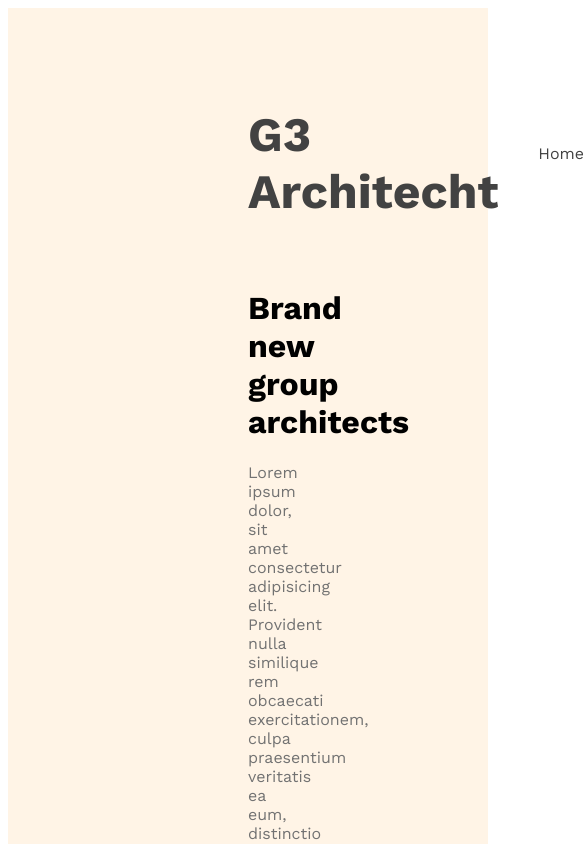
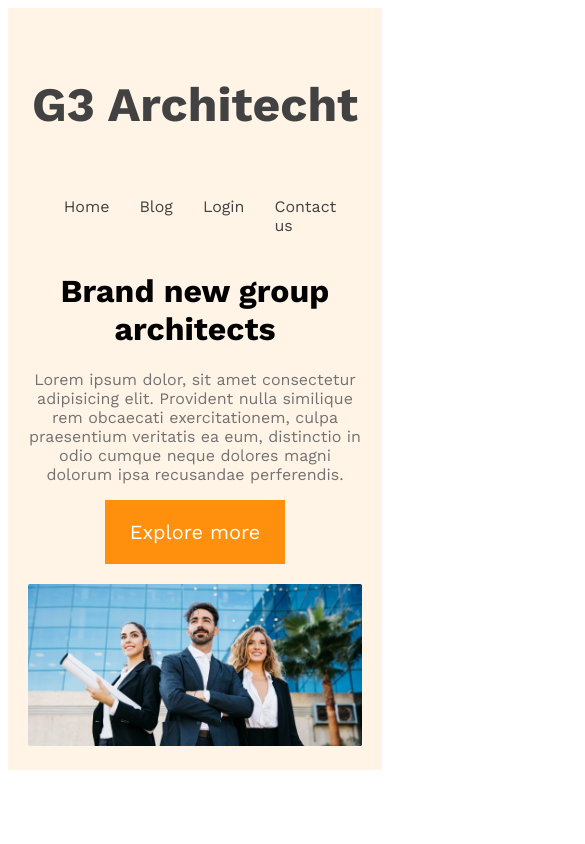
Before and after one commit to Shamsul477/g3-architects-practice, a plain HTML site: page index.html in a window 390 px wide. Shown: the top 844 px of the page, 585 px wide, since content can reach past the window. Drawn offline with nearby package versions, Linux system fonts and the light colour scheme.

Commit message:
finshed the responsive section of header

```diff
--- a/styles/architects.css
+++ b/styles/architects.css
@@ -49,6 +49,35 @@ nav li a{
 }
 .banner-description{
     color:#727272;
+}
+.btn-primary{
+    border-radius: 8 px;
+    background: #ff900e;
+    color:#fff;
+    padding:20px 25px;
+    font-size: 1.25rem;
+    cursor:pointer;
+    border: 0;
+}
+.banner img{
+    margin-top: 20px;
+    width:100%;
+}
 
+@media screen and (max-width:576px) {
+    header{
+        padding: 20px;
+    }
+    nav{
+        flex-direction: column;
+    }
+}
+    @media screen and (min-width:576px)  and (max-width:960px){
 
-}
+        header{
+            padding: 20px;
+        }
+        nav{
+            flex-direction: column;
+        }
+    }
```
